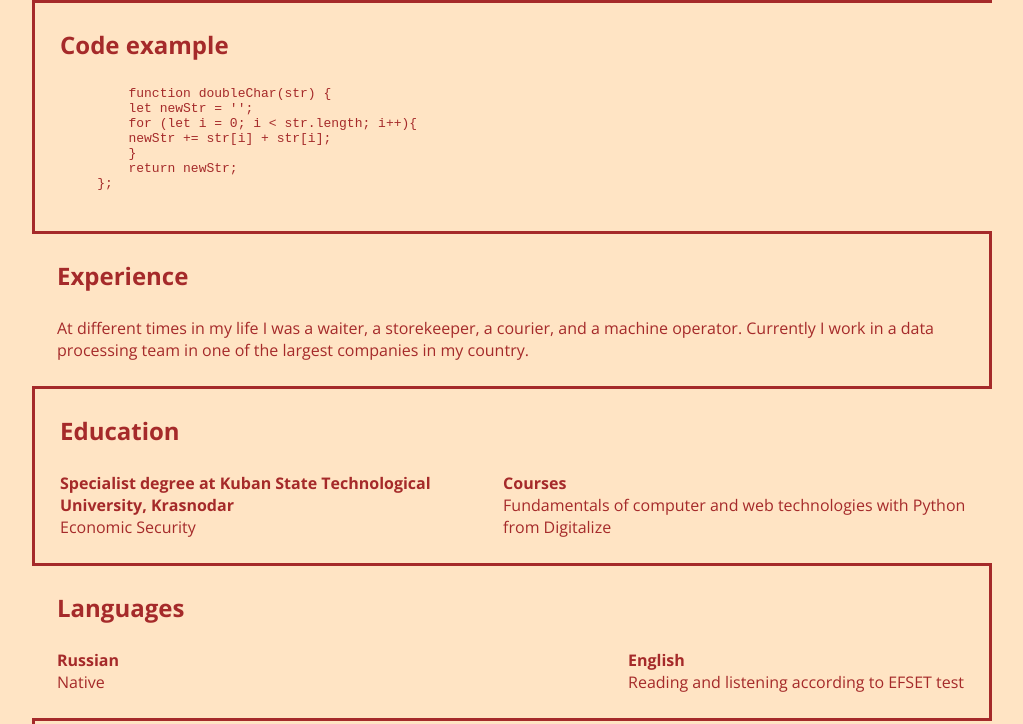
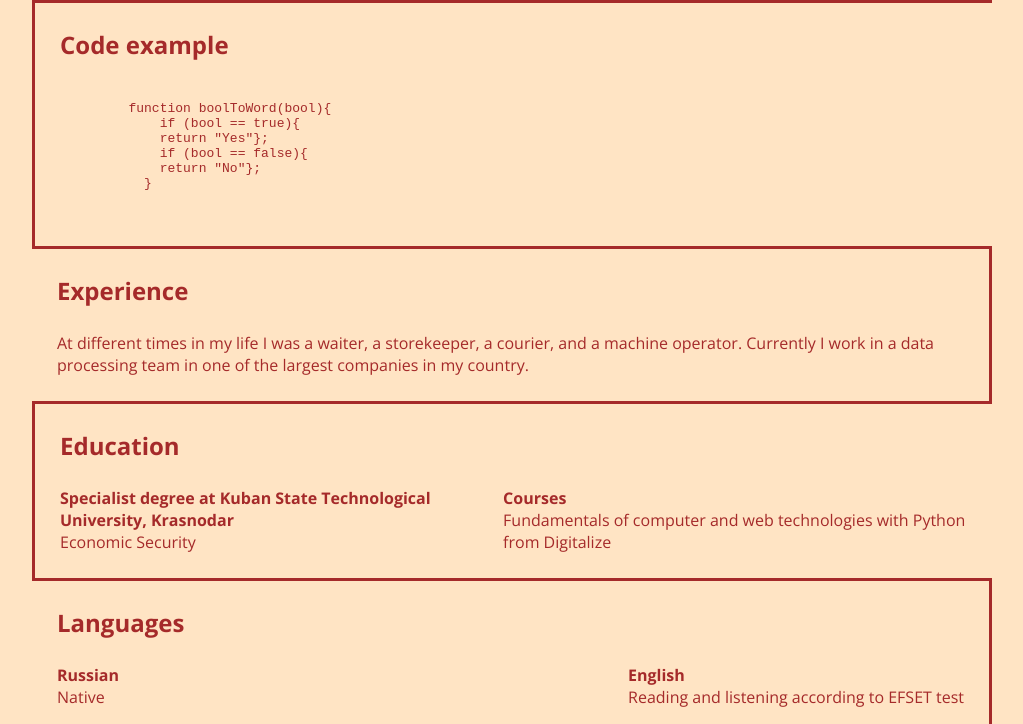
Before and after one commit to solitudenis/rsschool-cv, a plain HTML site: page index.html in a window 1280 px wide. Shown: the part 862-1586 px from the top of the page, without its empty margins (128-1151 px from the left). Drawn offline with Linux system fonts and the light colour scheme.

Commit message:
fix: change invalid layout

```diff
--- a/index.html
+++ b/index.html
@@ -1,7 +1,7 @@
 <!DOCTYPE html>
 <html lang="en">
 <head>
-    <link rel="stylesheet" href="style.css"/>
+    <link rel="stylesheet" href="style.css">
     <meta charset="UTF-8">
     <meta name="viewport" content="width=device-width, initial-scale=1.0">
     <title>Denis Tyapolkov</title>
@@ -77,17 +77,16 @@
             </div>
             <div class="code-example" id="code-example">
                 <h2>Code example</h2>
-                    <code>
-                        <pre>
-                            function doubleChar(str) {
-                            let newStr = '';
-                            for (let i = 0; i < str.length; i++){
-                            newStr += str[i] + str[i];
-                            }
-                            return newStr;
-                        };
-                        </pre>
-                    </code>
+                    <pre>
+                        <code>
+                            function boolToWord(bool){
+                                if (bool == true){
+                                return "Yes"};
+                                if (bool == false){
+                                return "No"};
+                              }
+                        </code>
+                    </pre>
             </div>
             <div class="experience" id="experience">
                 <h2>Experience</h2>
```
